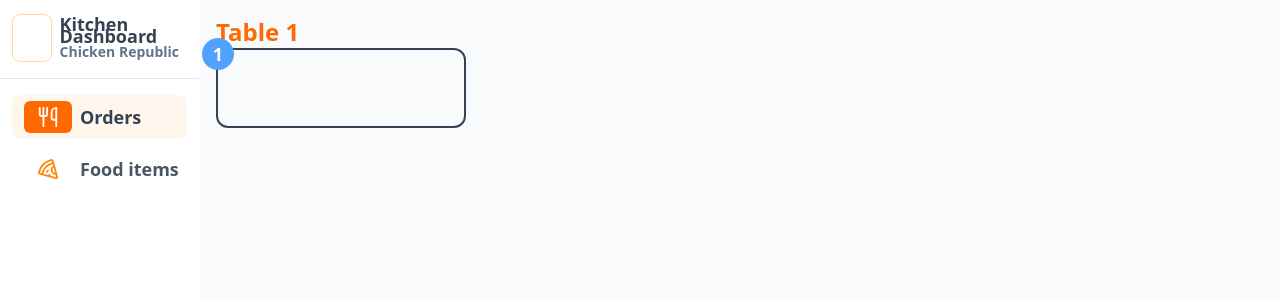
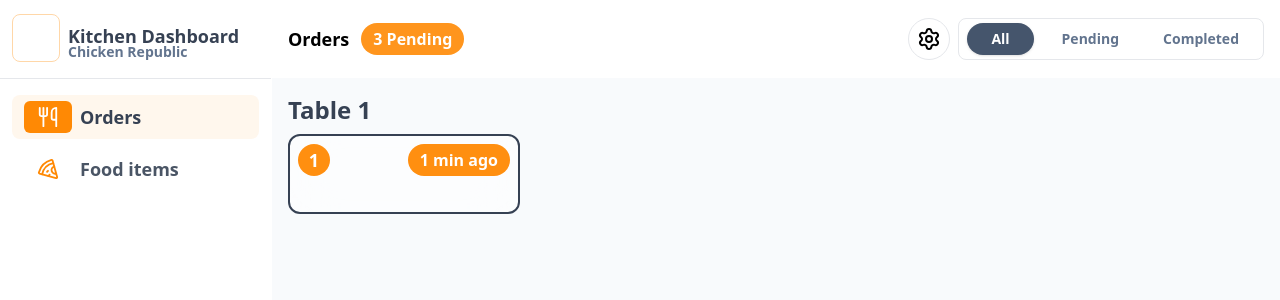
Before and after one commit to munachi821/Table-tap, a Next.js app: page /kitchen in a window 1280 px wide. Shown: the top 300 px of the page. Built offline with nearby package versions, Linux system fonts and the light colour scheme.

Commit message:
kitchen UI i don't know about the ui

```diff
--- a/app/kitchen/page.tsx
+++ b/app/kitchen/page.tsx
@@ -1,11 +1,11 @@
-import { Pizza, Utensils } from "lucide-react";
+import { Pizza, Settings, Utensils } from "lucide-react";
 
 const Kitchen = () => {
   return (
     <main className="">
       <div className="flex bg-slate-50">
         {/* Sidebar */}
-        <div className="border-r border-white w-full pt-3.5 bg-white">
+        <div className="border-r border-white pt-3.5 bg-white w-68 shrink-0">
           <div className="flex gap-2 items-end pl-3">
             <div className="border border-orange-200 size-12 rounded-lg bg-white"></div>
             <div className="font-semibold">
@@ -19,7 +19,7 @@ const Kitchen = () => {
           <div className="border-t border-gray-200 mt-4 pt-4 px-3 flex flex-col gap-2">
             <div className="flex px-1 py-1.5 gap-2 items-center border-orange-400 bg-orange-50 transition-colors rounded-lg">
               {/* if active then bg-orange-500 text-white */}
-              <div className="h-8 w-12 rounded-md flex items-center justify-center bg-orange-500 transition-colors text-white ml-2">
+              <div className="h-8 w-12 rounded-md flex items-center justify-center bg-orange-400 transition-colors text-white ml-2">
                 <Utensils size={22} className="shrink-0" />
               </div>
               <p className="text-lg font-semibold text-gray-700">Orders</p>
@@ -35,18 +35,53 @@ const Kitchen = () => {
         </div>
 
         {/* Kitchen view */}
-        <div className="max-w-270 w-full h-screen shrink-0 p-4">
-          <h2 className="font-semibold text-2xl text-orange-500">Table 1</h2>
-          <div className="grid grid-cols-4 gap-4">
-            <div className="bg-transparent h-20 relative rounded-xl border-2 border-gray-700">
-              <div className="absolute -top-3 -left-4 size-8 flex items-center justify-center text-white bg-blue-400 text-lg font-bold rounded-full">
-                1
+        <div className="w-full h-screen">
+          {/* filter orders in the header */}
+          <header className="flex justify-between bg-white px-4 py-4.5 items-center">
+            <div className="flex items-center gap-3">
+              <h2 className="text-lg font-semibold">Orders</h2>
+              <p className="bg-orange-400/90 px-3 font-semibold py-1 rounded-full text-white">
+                3 Pending
+              </p>
+            </div>
+
+            <div className="flex gap-2 items-center">
+              <div className="p-2 bg-white rounded-full border border-gray-200">
+                <Settings />
+              </div>
+              <div className="flex gap-3 bg-white py-1 px-2 rounded-lg border border-gray-200 w-fit">
+                <button className="px-6 py-1.5 rounded-full text-sm font-semibold capitalize transition-all bg-slate-600 text-white shadow-sm">
+                  All
+                </button>
+                <button className="px-4 py-1.5 rounded-full text-sm font-semibold capitalize transition-all text-slate-500 hover:bg-slate-100">
+                  Pending
+                </button>
+                <button className="px-4 py-1.5 rounded-full text-sm font-semibold capitalize transition-all text-slate-500 hover:bg-slate-100">
+                  Completed
+                </button>
               </div>
             </div>
-            {/*
+          </header>
+          <div className="p-4">
+            <h2 className="font-semibold text-2xl text-gray-700 mb-2">
+              Table 1
+            </h2>
+            <div className="grid grid-cols-4 gap-4">
+              <div className="h-20 rounded-xl border-2 border-gray-700 p-2 bg-white/50 backdrop-blur-xl">
+                <header className="flex items-center justify-between">
+                  <div className="size-8 flex items-center justify-center text-white bg-orange-400/95 text-lg font-bold rounded-full">
+                    1
+                  </div>
+                  <div className="py-4 text-white bg-orange-400/95 text-base leading-0 font-semibold rounded-full w-fit px-3">
+                    1 min ago
+                  </div>
+                </header>
+              </div>
+              {/*
             <div className="bg-red-400 h-20"></div>
             <div className="bg-red-400 h-20"></div>
             <div className="bg-red-400 h-20"></div> */}
+            </div>
           </div>
         </div>
       </div>
```
